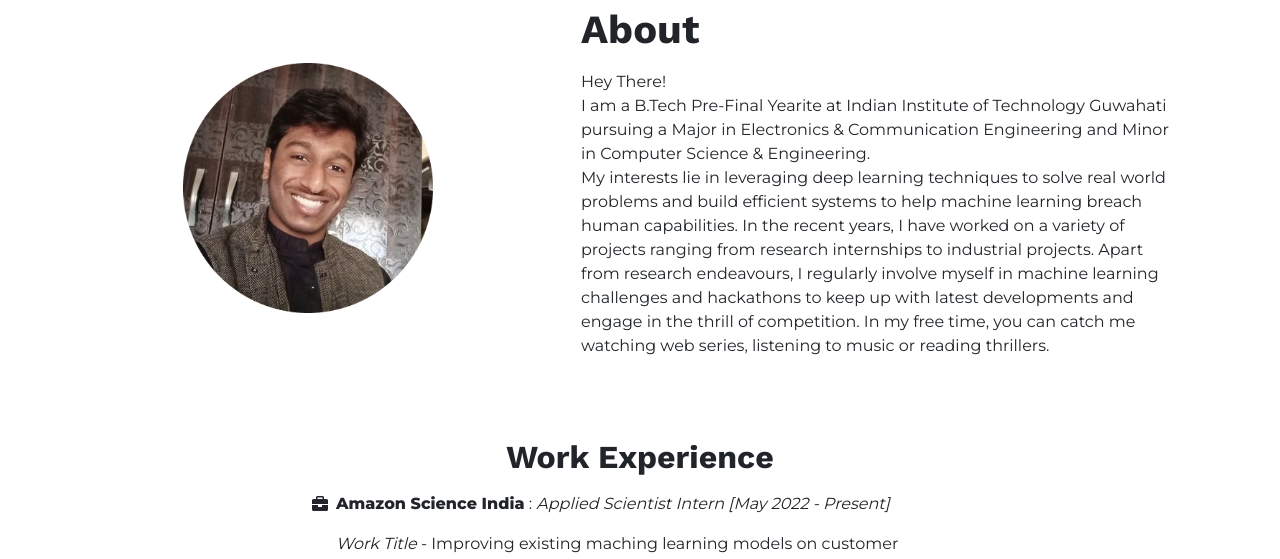
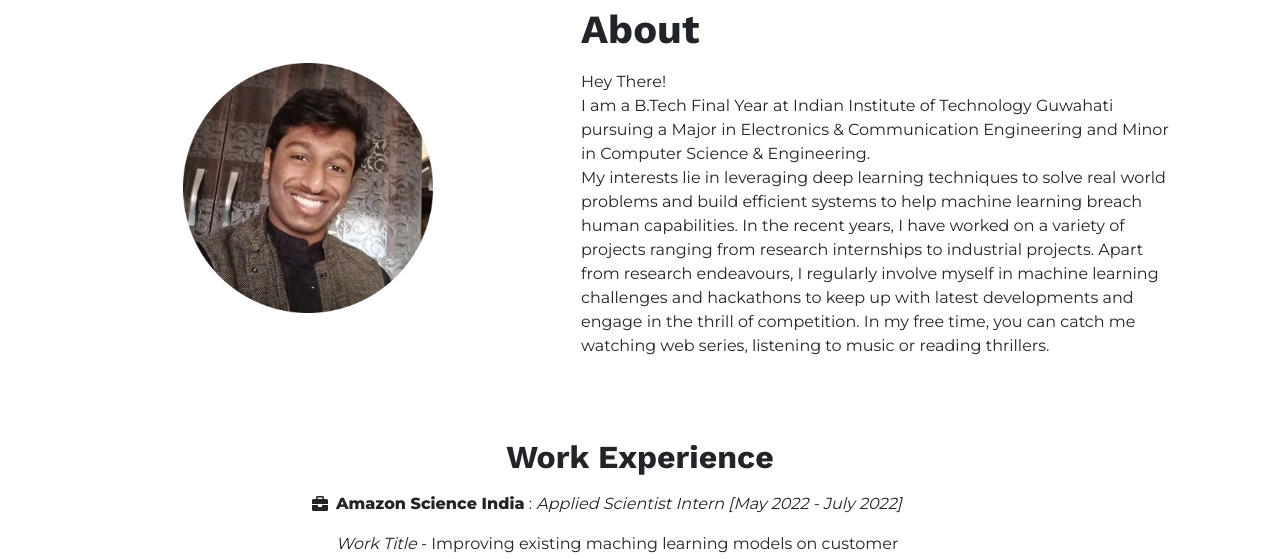
Before and after one commit to Varun221/varun221.github.io, a plain HTML site: page about.html in a window 1280 px wide. Shown: the part 138-697 px from the top of the page. Drawn offline with nearby package versions, Linux system fonts and the light colour scheme.

Commit message:
fix minor

```diff
--- a/about.html
+++ b/about.html
@@ -60,7 +60,7 @@
                     <div class="container text-left mt-3">
                         <p style="font-family: 'Montserrat', sans-serif;">
                             Hey There! <br>
-                            I am a B.Tech Pre-Final Yearite at Indian Institute of Technology Guwahati pursuing a Major in Electronics & Communication Engineering and Minor
+                            I am a B.Tech Final Year at Indian Institute of Technology Guwahati pursuing a Major in Electronics & Communication Engineering and Minor
                             in Computer Science & Engineering. <br>
                             My interests lie in leveraging deep learning techniques to solve real world problems and build efficient systems to help machine learning
                             breach human capabilities. In the recent years, I have worked on a variety of projects ranging from research internships to industrial
@@ -87,7 +87,7 @@
                         <ul class="fa-ul">
                             <li>
                                 <i class="fa-li fa fa-solid fa-briefcase"></i>
-                                <p><span style="font-weight: bold;"> Amazon Science India</span> : <i>Applied Scientist Intern [May 2022 - Present]</i> </p>
+                                <p><span style="font-weight: bold;"> Amazon Science India</span> : <i>Applied Scientist Intern [May 2022 - July 2022]</i> </p>
                                 <p> <i>Work Title</i> - Improving existing maching learning models on customer demographics through temporal transformers. </p>
                             </li>
 
```
